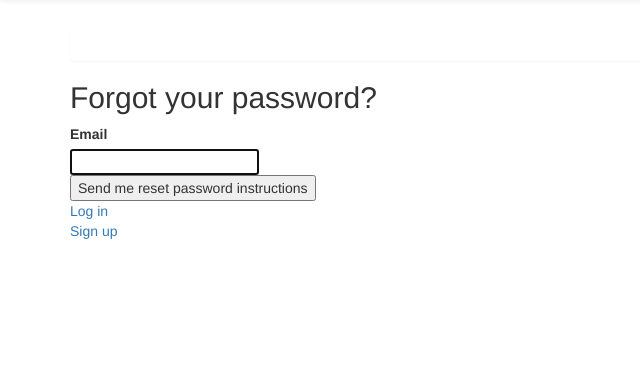
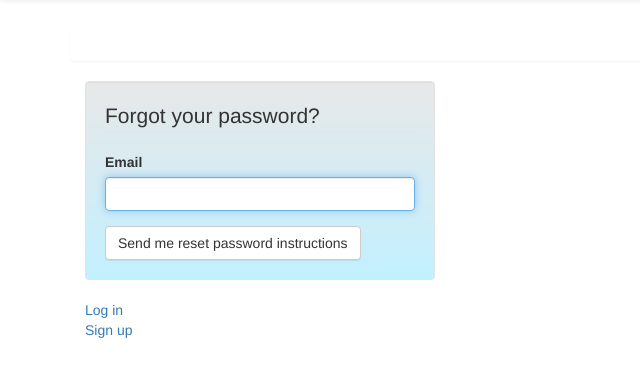
Before and after one commit to a-a-ron/jibjabber, a Rails app: page /users/password/new in a window 1280 px wide. Shown: the part 51-428 px from the top of the page, without its empty margins (0-640 px from the left). Run offline with Rails 7, Linux system fonts and the light colour scheme; style sheets or scripts are compiled from the project's sources; some libraries are stand-ins or nearby versions.

Commit message:
add frontend design to forgot password form

```diff
--- a/app/views/devise/passwords/new.html.erb
+++ b/app/views/devise/passwords/new.html.erb
@@ -1,16 +1,17 @@
-<h2>Forgot your password?</h2>
 
-<%= form_for(resource, as: resource_name, url: password_path(resource_name), html: { method: :post }) do |f| %>
+<div class="col-md-4">
+<%= simple_form_for(resource, as: resource_name, url: password_path(resource_name), html: {class:"well", method: :post }) do |f| %>
   <%= devise_error_messages! %>
 
-  <div class="field">
-    <%= f.label :email %><br />
-    <%= f.email_field :email, autofocus: true %>
-  </div>
+  <fieldset>
+    <legend>Forgot your password?</legend>
+    <%= f.input :email, autofocus: true %>
+    <%= f.button :submit, "Send me reset password instructions" %>
+  </fieldset>
 
-  <div class="actions">
-    <%= f.submit "Send me reset password instructions" %>
-  </div>
+
 <% end %>
 
+
 <%= render "devise/shared/links" %>
+</div>
```
